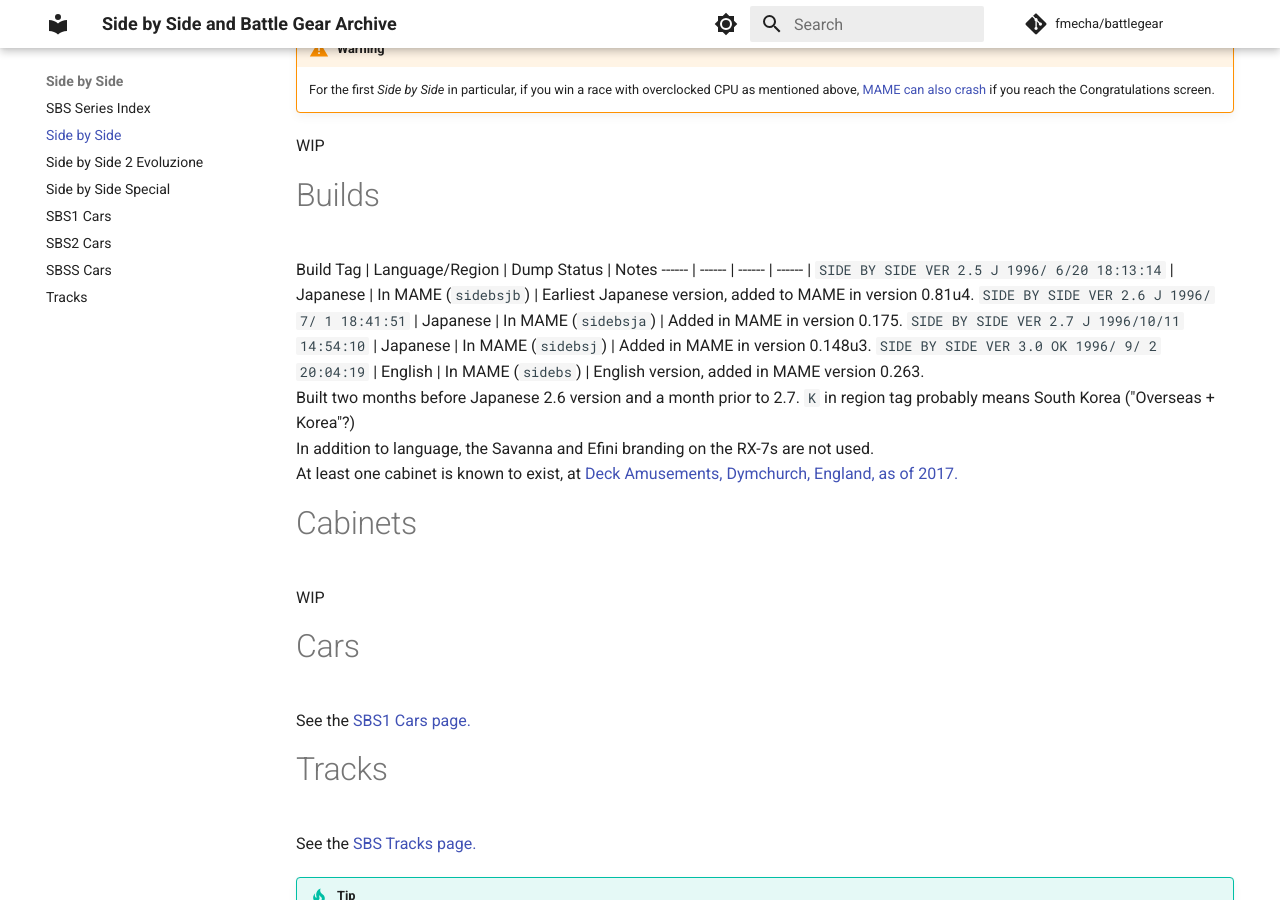
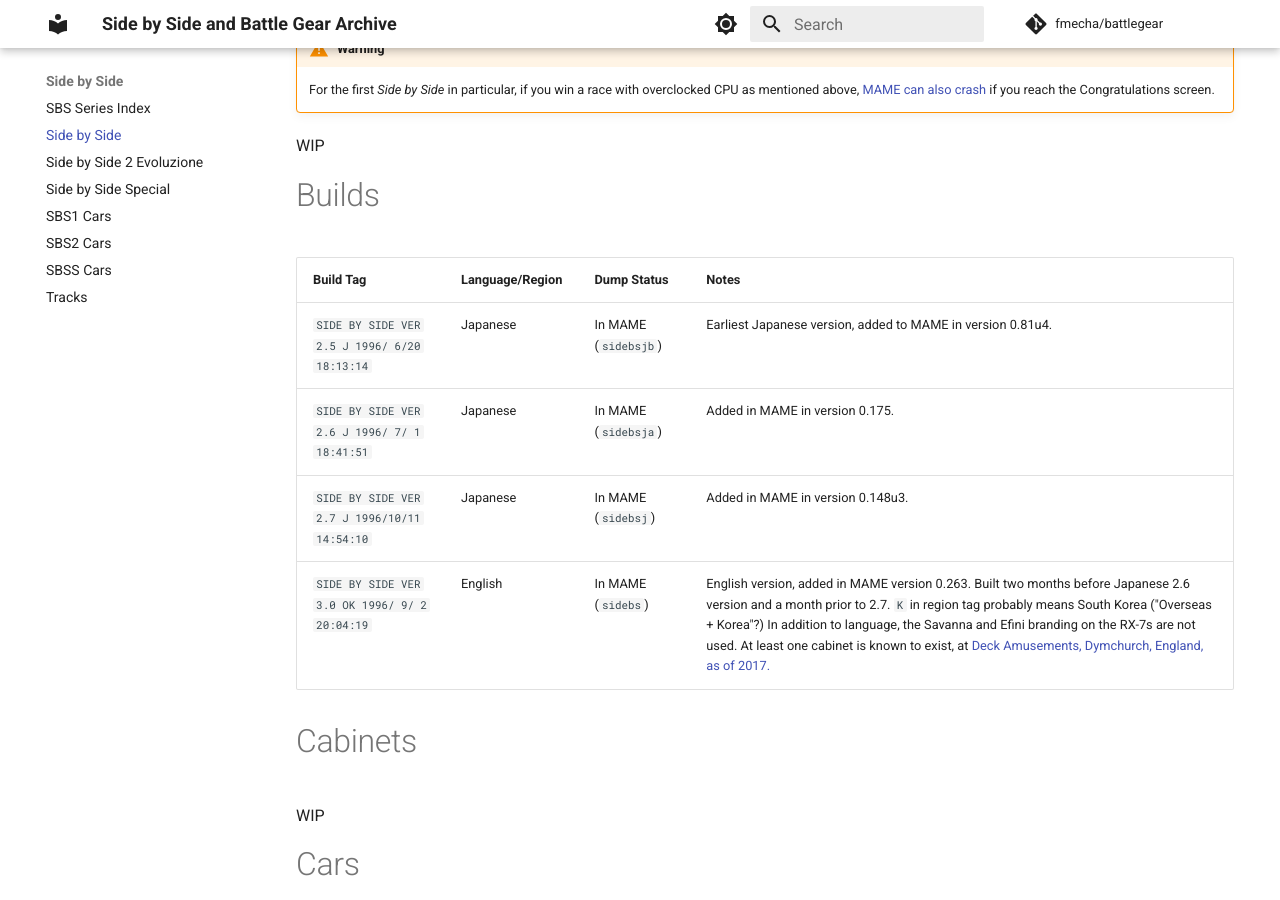
Before and after one commit to FMecha/battlegear, an MkDocs documentation site: the page built from docs/sidebs/sbs1.md, in a window 1280 px wide and 900 px high, scrolled down 680 px. Built offline with MkDocs 1.6.1 and Material for MkDocs 9.7.7, drawn with Linux system fonts in a browser that asks for light colours; comment, search, counter and statistics services are not loaded.

Commit message:
sbs1.md: trim out things mkdocs doesn't like

```diff
--- a/docs/sidebs/sbs1.md
+++ b/docs/sidebs/sbs1.md
@@ -21,11 +21,11 @@
 # Builds
 
 Build Tag | Language/Region | Dump Status | Notes
------- | ------ | ------ | ------ |
+------ | ------ | ------ | ------
 `SIDE BY SIDE VER 2.5 J 1996/ 6/20 18:13:14` | Japanese | In MAME (`sidebsjb`) | Earliest Japanese version, added to MAME in version 0.81u4.
 `SIDE BY SIDE VER 2.6 J 1996/ 7/ 1 18:41:51` | Japanese | In MAME (`sidebsja`) | Added in MAME in version 0.175.
 `SIDE BY SIDE VER 2.7 J 1996/10/11 14:54:10` | Japanese | In MAME (`sidebsj`)  | Added in MAME in version 0.148u3.
-`SIDE BY SIDE VER 3.0 OK 1996/ 9/ 2 20:04:19` | English | In MAME (`sidebs`) | English version, added in MAME version 0.263.<br>Built two months before Japanese 2.6 version and a month prior to 2.7. `K` in region tag probably means South Korea ("Overseas + Korea"?)<br>In addition to language, the Savanna and Efini branding on the RX-7s are not used.<br>At least one cabinet is known to exist, at [Deck Amusements, Dymchurch, England, as of 2017.](https://www.youtube.com/watch?v=QVYovNG6Rwo&list=PLltO_kA9MwiEGGwsqOokEdJHAga7kJi2M&index=12&pp=gAQBiAQB)
+`SIDE BY SIDE VER 3.0 OK 1996/ 9/ 2 20:04:19` | English | In MAME (`sidebs`) | English version, added in MAME version 0.263. Built two months before Japanese 2.6 version and a month prior to 2.7. `K` in region tag probably means South Korea ("Overseas + Korea"?) In addition to language, the Savanna and Efini branding on the RX-7s are not used. At least one cabinet is known to exist, at [Deck Amusements, Dymchurch, England, as of 2017.](https://www.youtube.com/watch?v=QVYovNG6Rwo&list=PLltO_kA9MwiEGGwsqOokEdJHAga7kJi2M&index=12&pp=gAQBiAQB)
 
 # Cabinets
 
```
